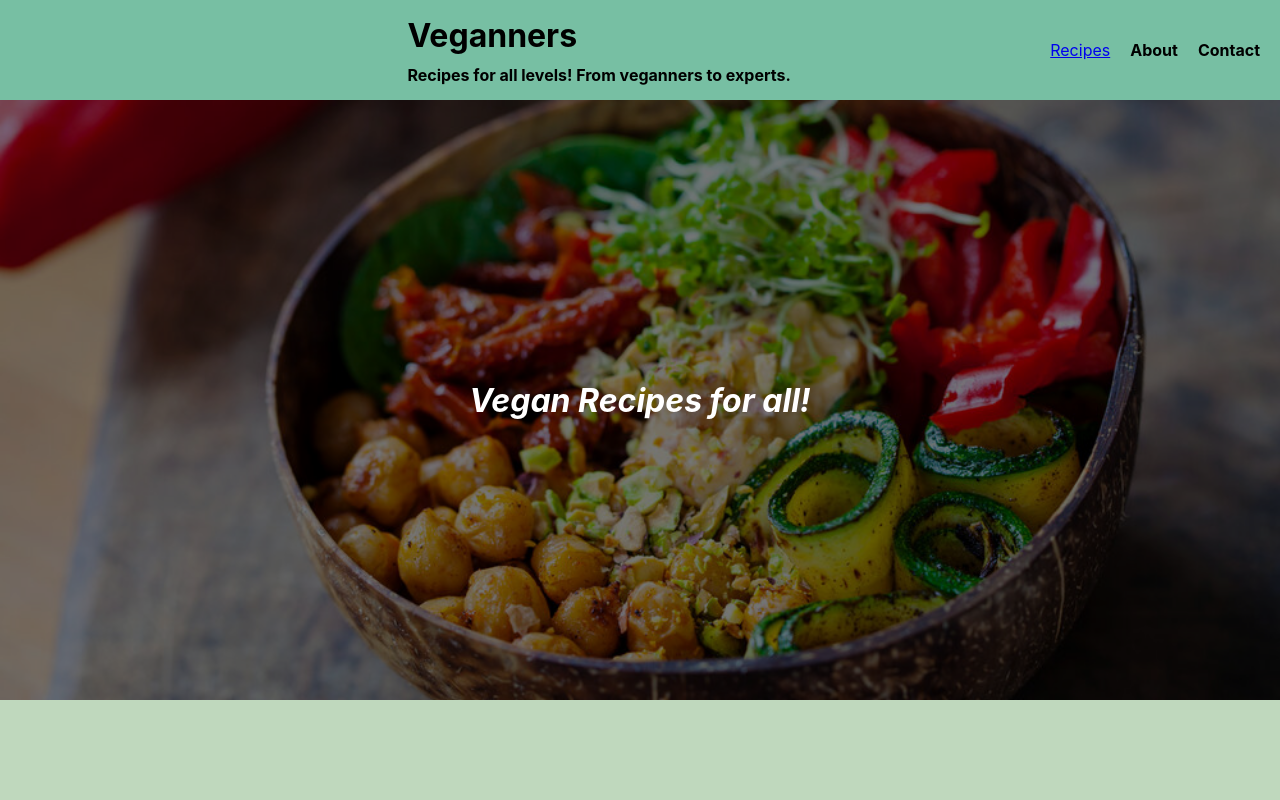
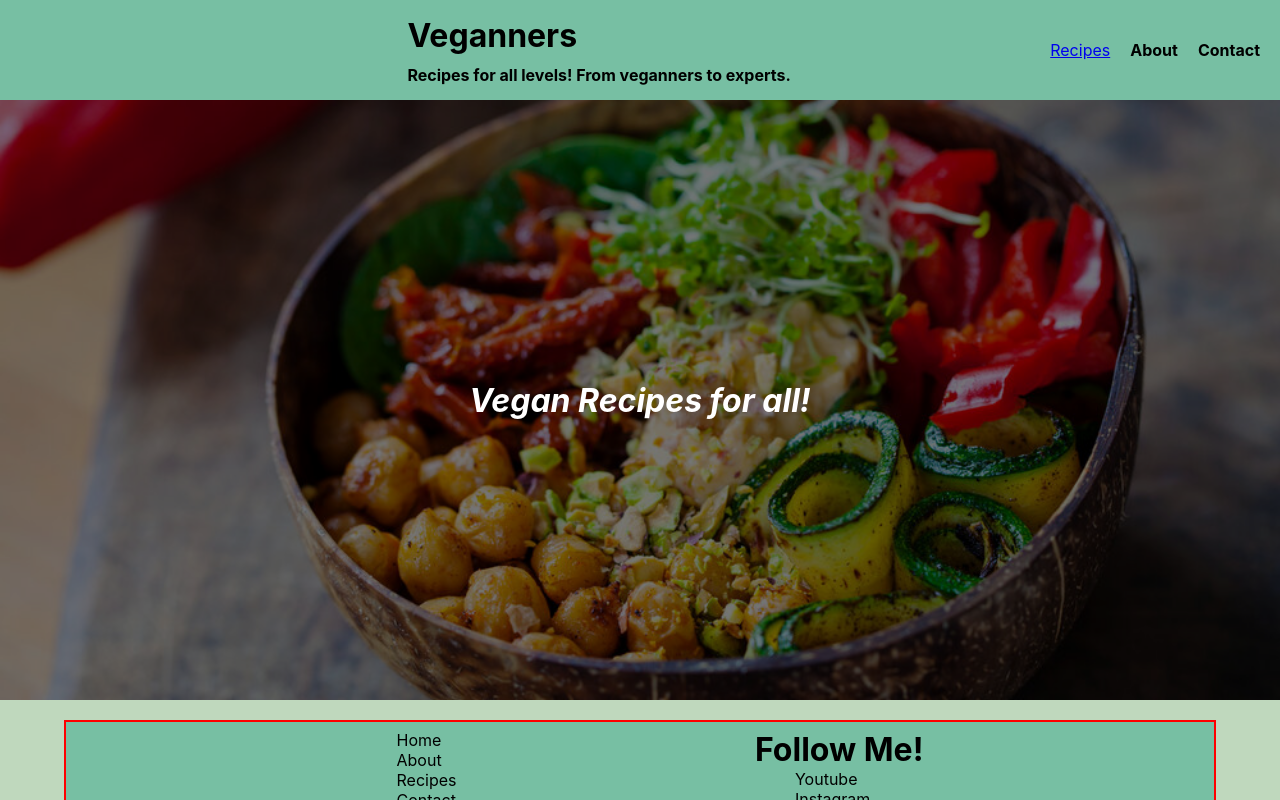
Before and after one commit to amedra13/VeganNoob, a React (Create React App) app: page / in a window 1280 px wide. Built offline with nearby package versions, Linux system fonts and the light colour scheme.

Commit message:
begin footer component

```diff
--- /dev/null
+++ b/src/components/home/Footer.js
@@ -0,0 +1,46 @@
+import React from 'react';
+import Grid from '@material-ui/core/Grid';
+import { makeStyles } from '@material-ui/core/styles';
+
+const useStyles = makeStyles((theme) => ({
+	root: {
+		flexGrow: 1,
+		border: '2px solid red',
+		width: '90%',
+		margin: '20px auto',
+		backgroundColor: '#77bfa3',
+	},
+	list: {
+		listStyle: 'none',
+	},
+	listItem: {},
+}));
+
+const Footer = () => {
+	const classes = useStyles();
+
+	return (
+		<Grid container justify="space-evenly" className={classes.root} spacing={2}>
+			<Grid item>
+				<ul className={classes.list}>
+					<li>Home</li>
+					<li>About</li>
+					<li>Recipes</li>
+					<li>Contact</li>
+					<li>FAQs</li>
+				</ul>
+			</Grid>
+			<Grid item>
+				<h1>Follow Me!</h1>
+				<ul className={classes.list}>
+					<li>Youtube</li>
+					<li>Instagram</li>
+					<li>Facebook</li>
+					<li>Twitter</li>
+				</ul>
+			</Grid>
+		</Grid>
+	);
+};
+
+export default Footer;
--- a/src/views/Home.js
+++ b/src/views/Home.js
@@ -1,10 +1,13 @@
 import React from 'react';
 import Header from '../components/home/Header';
+import Footer from '../components/home/Footer';
 
 const Home = () => {
 	return (
 		<div>
 			<Header />
+			{/* About Me */}
+			<Footer />
 		</div>
 	);
 };
```
Also changed, not shown: 1 other file (tests, documents, lock files or other folders).
